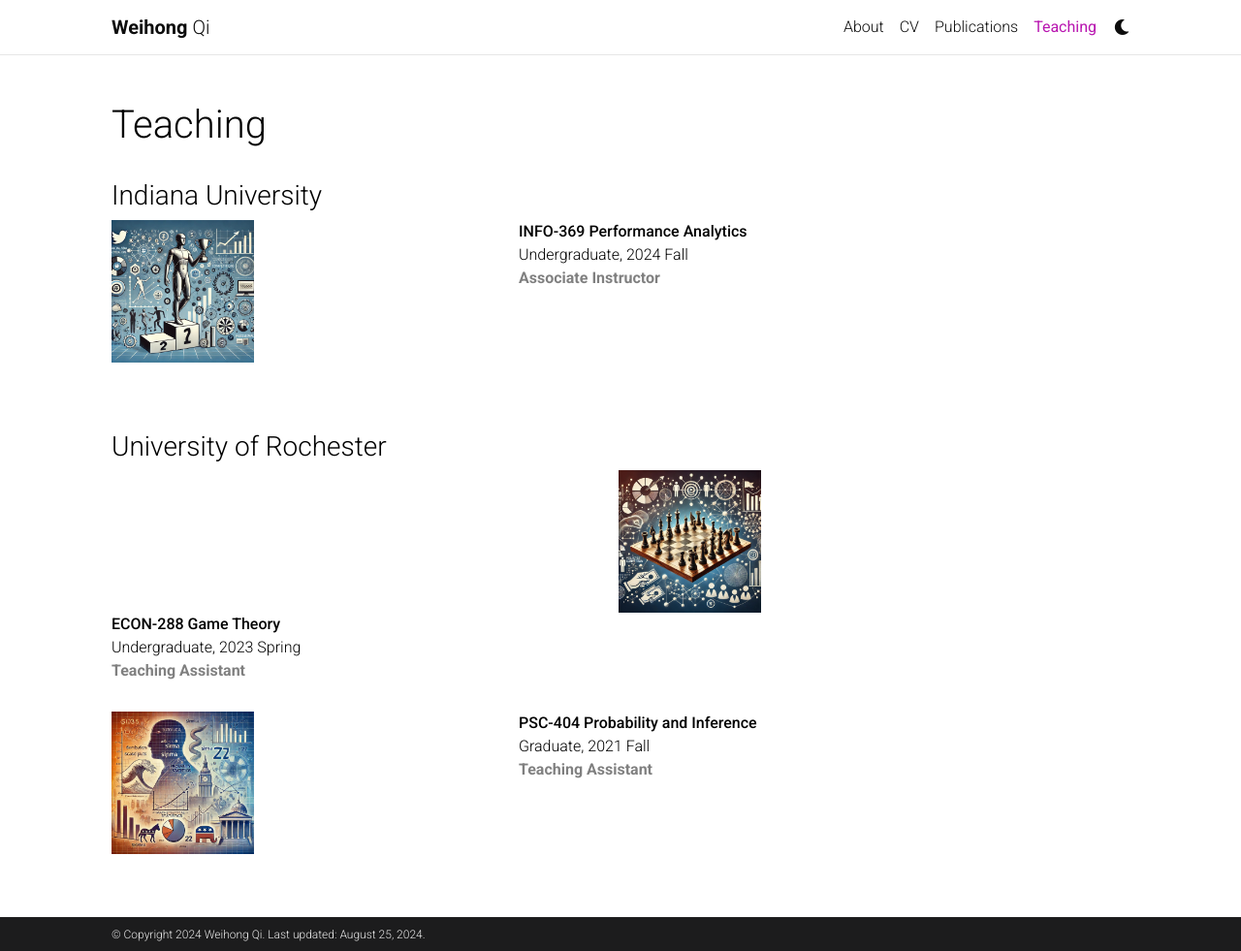
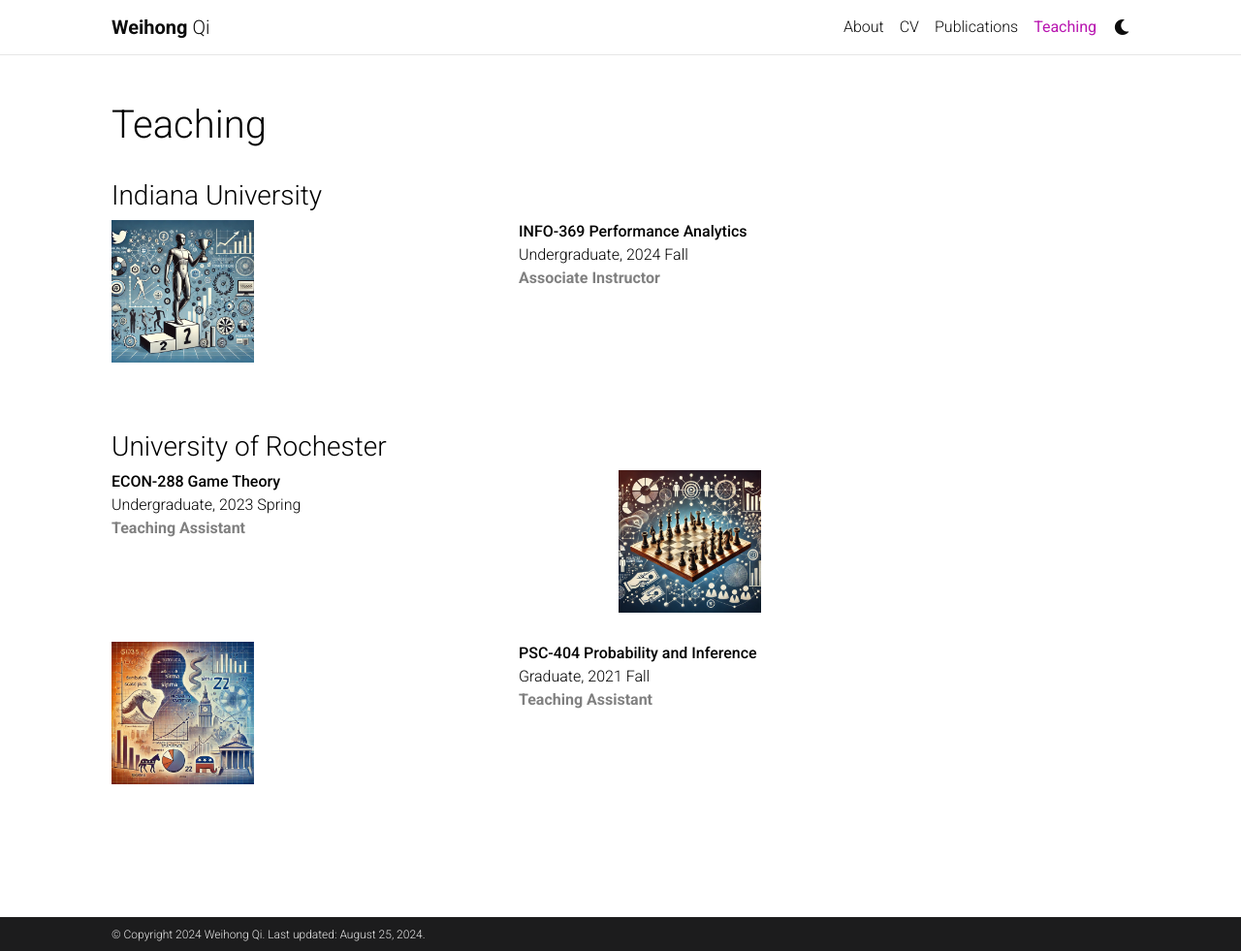
Before and after one commit to WeihongQ/weihongq.github.io, a Jekyll site: the page built from _pages/teaching.md, in a window 1280 px wide and 981 px high. Shown: the whole window at 97% size. Built offline with Jekyll 4.4.1, drawn with Linux system fonts in a browser that asks for light colours; comment, search, counter and statistics services are not loaded; a style sheet for code colours, icons or effects is not loaded.

Commit message:
modify the design

```diff
--- a/_pages/teaching.md
+++ b/_pages/teaching.md
@@ -28,7 +28,7 @@
     <img src="/assets/img/teaching/econ-288.jpg" alt="Figure" style="max-width: 40%; height: auto;">
   </div>
 
-  <div style="float: left; width: 30%;">
+  <div style="float: left; width: 25%;">
     <strong>ECON-288 Game Theory</strong> <br/>
     Undergraduate, 2023 Spring <br/>
     <span style="color: grey; font-weight: bold;">Teaching Assistant</span> <br/>
```
